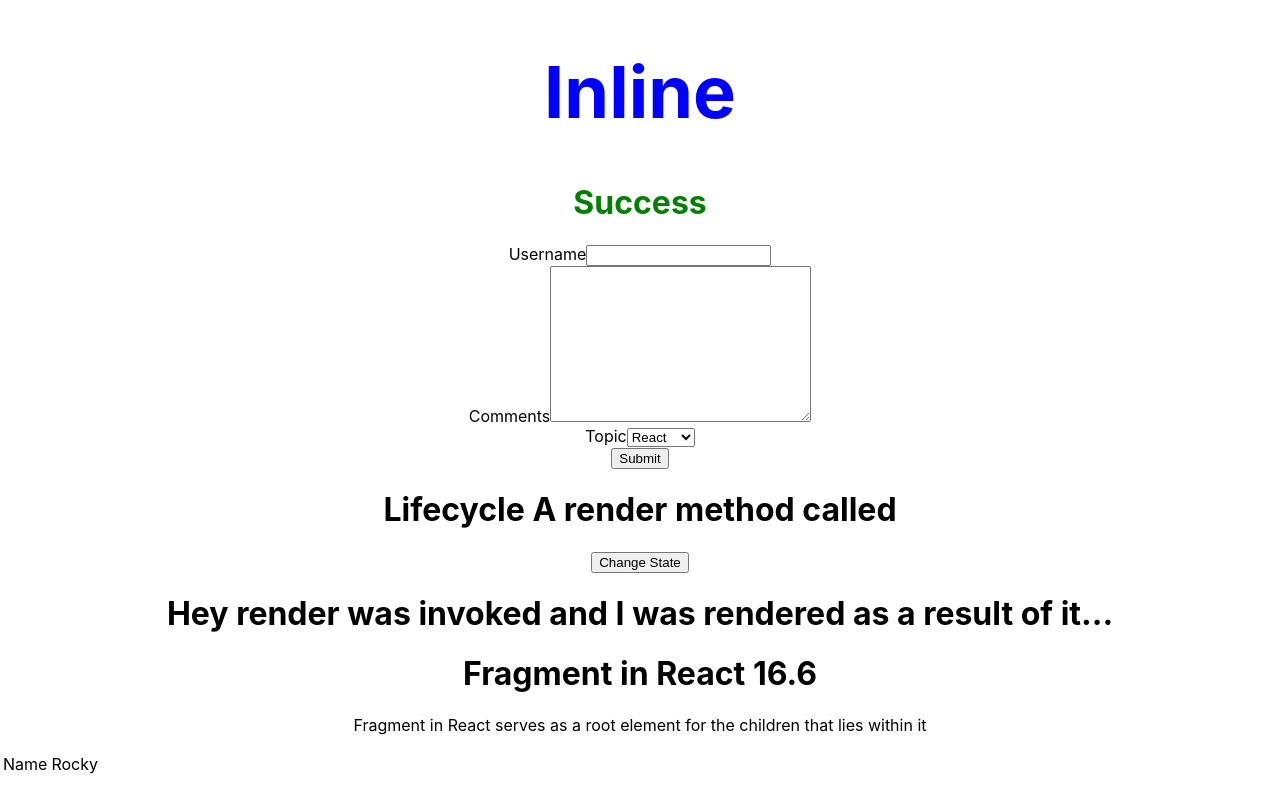
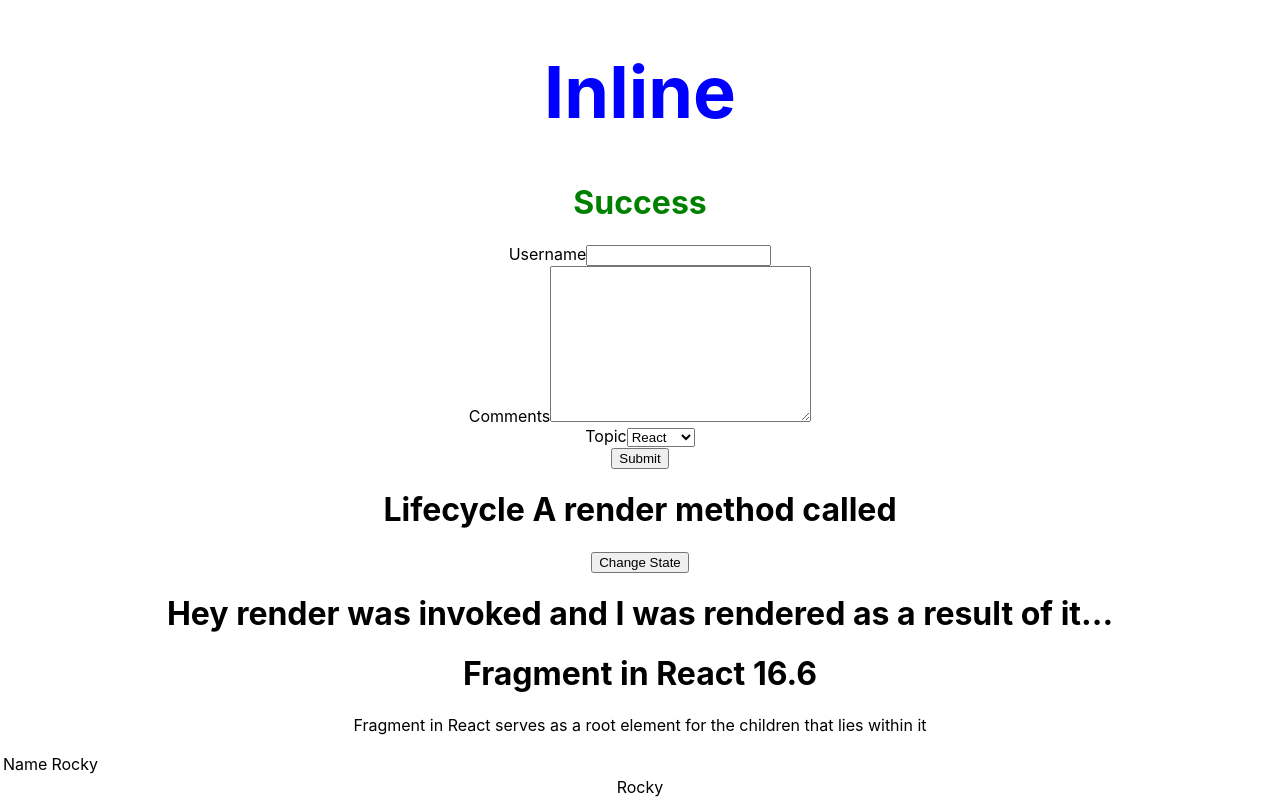
Before and after one commit to rocky122/learning-react, a React (Create React App) app: page / in a window 1280 px wide. Shown: the part 1036-1833 px from the top of the page. Built offline with nearby package versions, Linux system fonts and the light colour scheme.

Commit message:
Pure Components and React.memo shallow comparison

```diff
--- a/src/App.js
+++ b/src/App.js
@@ -15,6 +15,7 @@ import Form from "./components/Form";
 import LifecycleA from "./components/LifecycleA";
 import FragmentDemo from "./components/FragmentDemo";
 import Table from "./components/Table";
+import ParentComp from "./components/ParentComp";
 
 class App extends Component {
   state = {
@@ -74,6 +75,7 @@ class App extends Component {
         <LifecycleA/>
         <FragmentDemo/>
         <Table/>
+        <ParentComp/>
       </div>
     );
   }
--- a/src/components/Columns.js
+++ b/src/components/Columns.js
@@ -1,11 +1,11 @@
-import React, { Fragment } from 'react'
+import React from 'react'
 
 function Columns() {
   return (
-    <Fragment>
+    <>
       <td>Name</td>
       <td>Rocky</td>
-    </Fragment>
+    </>
   )
 }
 
--- /dev/null
+++ b/src/components/MemoComp.js
@@ -0,0 +1,8 @@
+import React from "react";
+
+function MemoComp({ name }) {
+  console.log("Rendering MemoComp....");
+  return <div>{name}</div>;
+}
+
+export default React.memo(MemoComp);
--- /dev/null
+++ b/src/components/ParentComp.js
@@ -0,0 +1,33 @@
+import React, { Component } from "react";
+import RegularComp from "./RegularComp";
+import PureComp from "./PureComp";
+import MemoComp from "./MemoComp";
+
+class ParentComp extends Component {
+  constructor(props) {
+    super(props);
+    this.state = {
+      name: "Rocky"
+    };
+  }
+
+  componentDidMount() {
+    setInterval(() => {
+      this.setState({ name: "Rocky" });
+    }, 2000);
+  }
+
+  render() {
+    const { name } = this.state;
+    console.log(`Parent Component render method ****`);
+    return (
+      <div>
+        <MemoComp name={name}/>
+        {/* <RegularComp name={name} />
+        <PureComp name={name} /> */}
+      </div>
+    );
+  }
+}
+
+export default ParentComp;
--- /dev/null
+++ b/src/components/PureComp.js
@@ -0,0 +1,20 @@
+import React, { PureComponent } from "react";
+
+// use rpce
+class PureComp extends PureComponent {
+  render() {
+    const { name } = this.props;
+    console.log(`Pure Component render method *******`);
+    console.log(
+      `I dont give a fuck even if the state of my parent changes I will not re-render at any cost`
+    );
+    return (
+      <div>
+        <h1>Pure Component</h1>
+        <h1>{name}</h1>
+      </div>
+    );
+  }
+}
+
+export default PureComp;
--- /dev/null
+++ b/src/components/RegularComp.js
@@ -0,0 +1,17 @@
+import React, { Component } from "react";
+
+class RegularComp extends Component {
+  render() {
+    const { name } = this.props;
+    console.log(`Regular Component render ******`);
+    console.log('I will always be re-rendered when there is change in the state of my parent');
+    return (
+      <div>
+        <h1>This is the Regular Component</h1>
+        <h1>{name}</h1>
+      </div>
+    );
+  }
+}
+
+export default RegularComp;
```
Also changed, not shown: src/ComponentVsPureComponent.txt (added).
